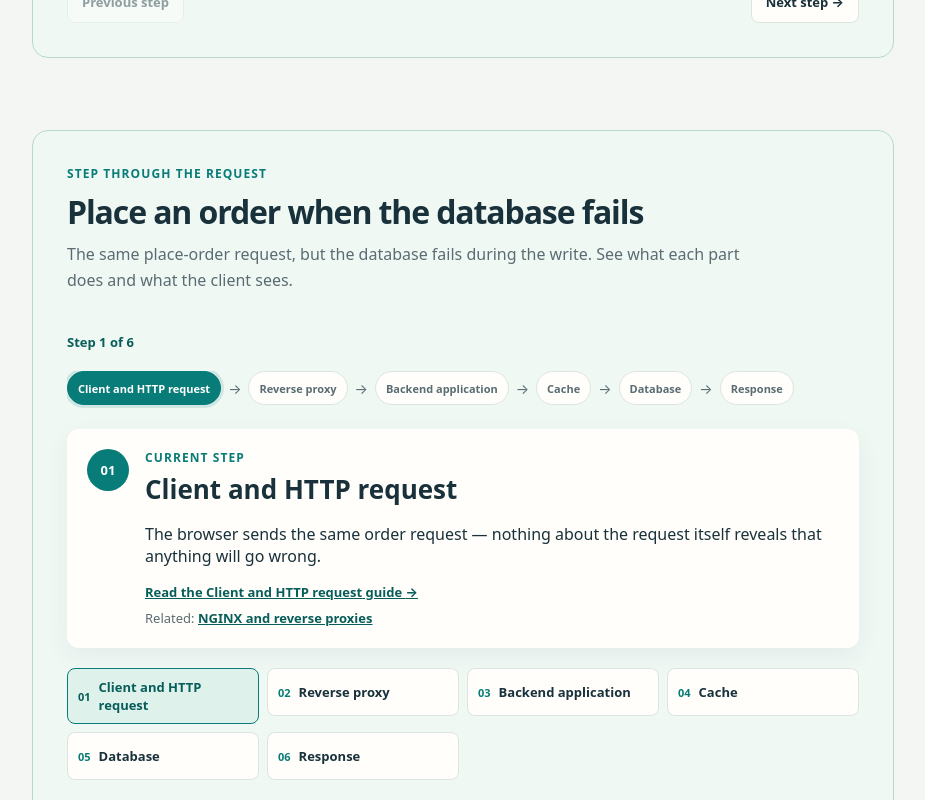
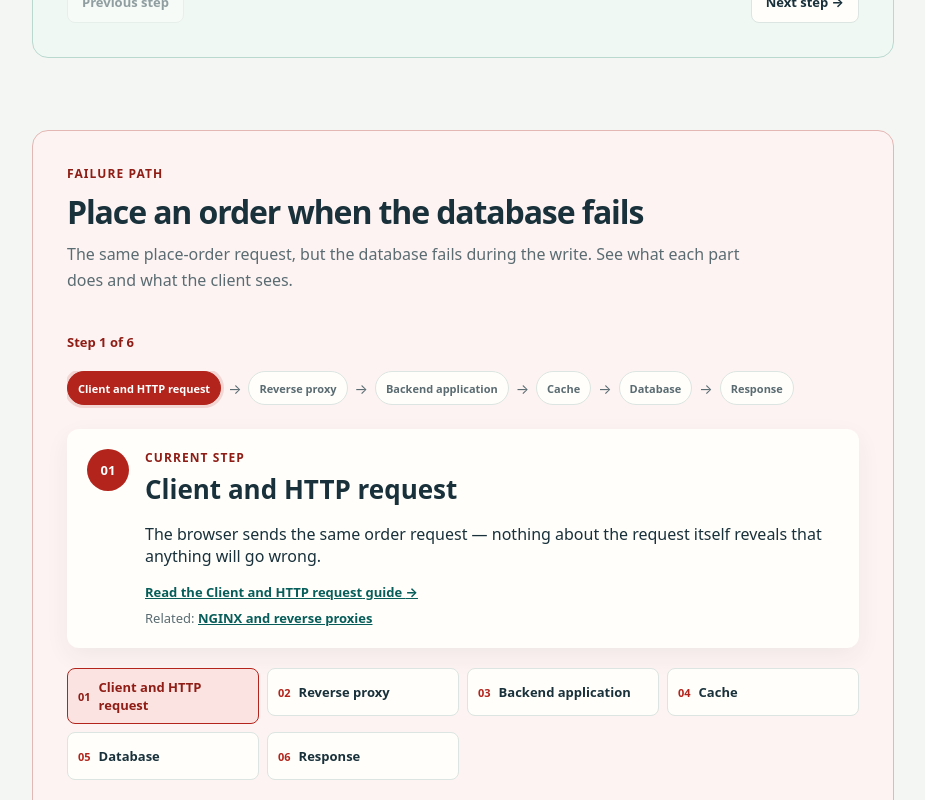
Before and after one commit to vegastristan1/backend-ecosystem, a React (Vite) app: page / in a window 1280 px wide. Shown: the part 1580-2380 px from the top of the page, without its empty margins (306-1231 px from the left). Built offline with nearby package versions, Linux system fonts and the light colour scheme.

Commit message:
feat(home): pass failure variant to second explorer

```diff
--- a/src/components/HomePage.tsx
+++ b/src/components/HomePage.tsx
@@ -34,7 +34,7 @@ export function HomePage() {
 
       <RequestFlowExplorer flow={orderRequestFlow} />
 
-      <RequestFlowExplorer flow={orderFailureFlow} />
+      <RequestFlowExplorer flow={orderFailureFlow} variant="failure" />
 
       <section
         className="journey-preview"
```
